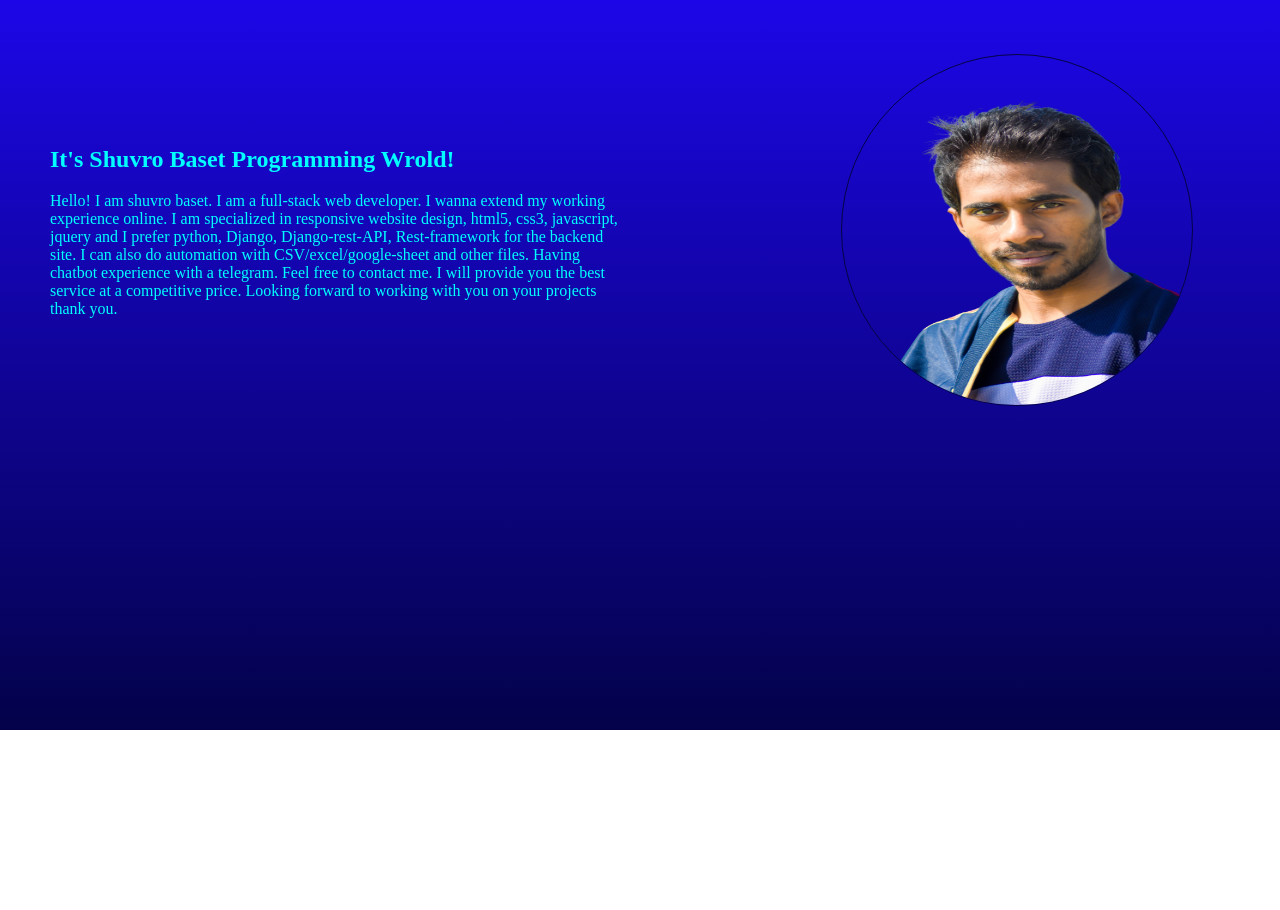
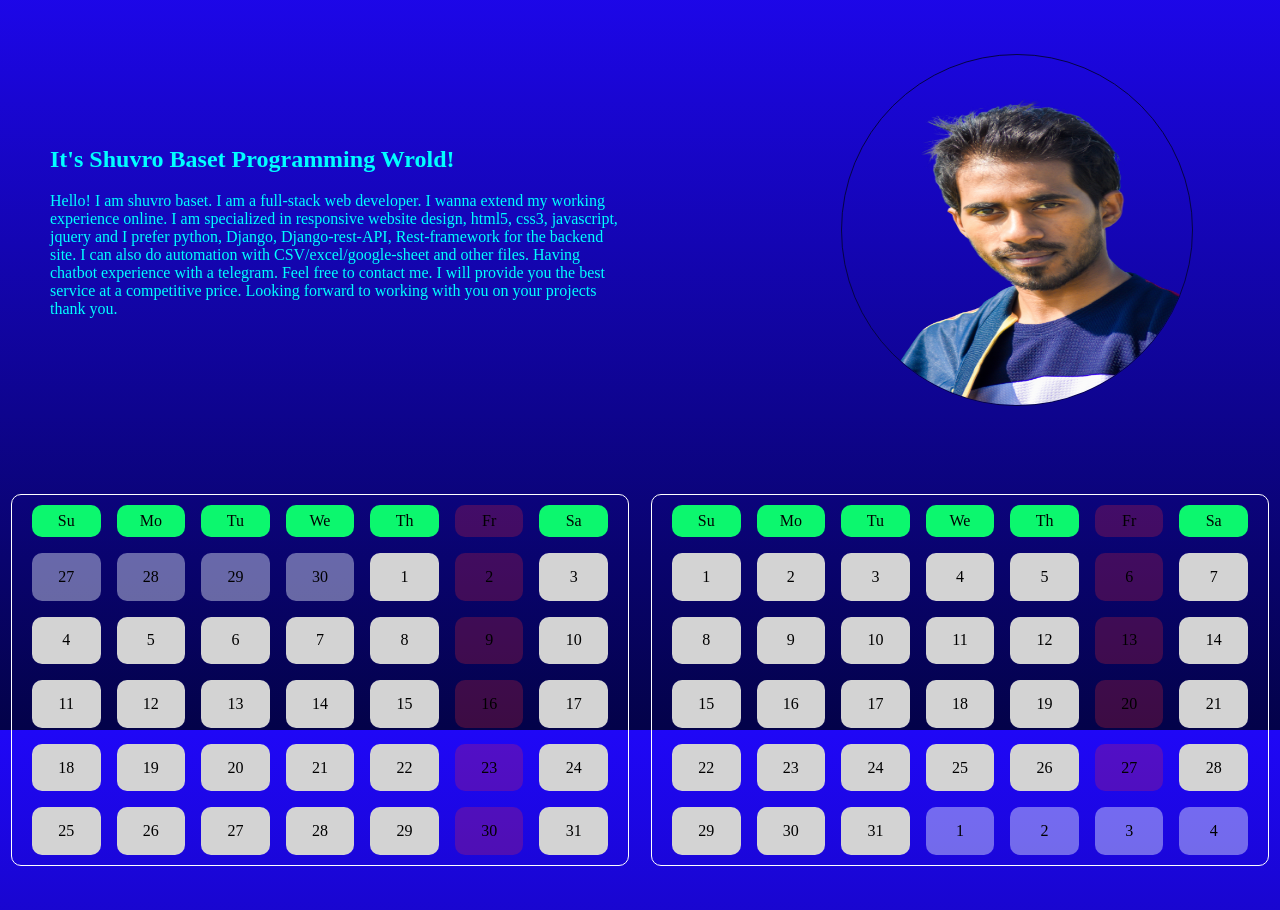
Before and after one commit to shuvro-baset/web-design-practise, a plain HTML site: page module_6-8_practise/index.html in a window 1280 px wide. Shown: the part 70-980 px from the top of the page. Before the commit the page ends 800 px from the top, so only its background shows below. Drawn offline with Linux system fonts and the light colour scheme; a web font is replaced by a local one.

Commit message:
calender wip

```diff
--- a/module_6-8_practise/index.html
+++ b/module_6-8_practise/index.html
@@ -43,7 +43,96 @@
     </section>
 
     <section class="calender">
+        <div class="calender-1">
+            <div class="day date">Su</div>
+            <div class="day date">Mo</div>
+            <div class="day date">Tu</div>
+            <div class="day date">We</div>
+            <div class="day date">Th</div>
+            <div class="day date holidays">Fr</div>
+            <div class="day date">Sa</div>
+            <div class="day another-month">27</div>
+            <div class="day another-month">28</div>
+            <div class="day another-month">29</div>
+            <div class="day another-month">30</div>
+            <div class="day">1</div>
+            <div class="day holidays">2</div>
+            <div class="day">3</div>
+            <div class="day">4</div>
+            <div class="day">5</div>
+            <div class="day">6</div>
+            <div class="day">7</div>
+            <div class="day">8</div>
+            <div class="day holidays">9</div>
+            <div class="day">10</div>
+            <div class="day">11</div>
+            <div class="day">12</div>
+            <div class="day">13</div>
+            <div class="day">14</div>
+            <div class="day">15</div>
+            <div class="day holidays">16</div>
+            <div class="day">17</div>
+            <div class="day">18</div>
+            <div class="day">19</div>
+            <div class="day">20</div>
+            <div class="day">21</div>
+            <div class="day">22</div>
+            <div class="day holidays">23</div>
+            <div class="day">24</div>
+            <div class="day">25</div>
+            <div class="day">26</div>
+            <div class="day">27</div>
+            <div class="day">28</div>
+            <div class="day">29</div>
+            <div class="day holidays">30</div>
+            <div class="day">31</div>
 
+        </div>
+        <div class="calender-2">
+            <div class="day date">Su</div>
+            <div class="day date">Mo</div>
+            <div class="day date">Tu</div>
+            <div class="day date">We</div>
+            <div class="day date">Th</div>
+            <div class="day date holidays">Fr</div>
+            <div class="day date">Sa</div>
+            <div class="day">1</div>
+            <div class="day">2</div>
+            <div class="day">3</div>
+            <div class="day">4</div>
+            <div class="day">5</div>
+            <div class="day holidays">6</div>
+            <div class="day">7</div>
+            <div class="day">8</div>
+            <div class="day">9</div>
+            <div class="day">10</div>
+            <div class="day">11</div>
+            <div class="day">12</div>
+            <div class="day holidays">13</div>
+            <div class="day">14</div>
+            <div class="day">15</div>
+            <div class="day">16</div>
+            <div class="day">17</div>
+            <div class="day">18</div>
+            <div class="day">19</div>
+            <div class="day holidays">20</div>
+            <div class="day">21</div>
+            <div class="day">22</div>
+            <div class="day">23</div>
+            <div class="day">24</div>
+            <div class="day">25</div>
+            <div class="day">26</div>
+            <div class="day holidays">27</div>
+            <div class="day">28</div>
+            <div class="day">29</div>
+            <div class="day">30</div>
+            <div class="day">31</div>
+            <div class="day another-month">1</div>
+            <div class="day another-month">2</div>
+            <div class="day holidays another-month">3</div>
+            <div class="day another-month">4</div>
+
+        </div>
 
     </section>
 
--- a/module_6-8_practise/style.css
+++ b/module_6-8_practise/style.css
@@ -79,3 +79,41 @@ body {
   transform: scale(1.2);
   transition: transform 2s ease-in-out;
 }
+
+.calender {
+  width: 100%;
+  height: 500px;
+  display: flex;
+  /* flex-direction: column; */
+  align-items: center;
+  justify-content: space-around;
+}
+
+.calender-1,
+.calender-2 {
+  width: 45%;
+  height: 350px;
+  padding: 10px 20px;
+  border: 1px solid white;
+  border-radius: 10px;
+  display: grid;
+  grid-template-columns: repeat(7, 1fr);
+  grid-template-rows: 2em repeat(5, 1fr);
+  grid-gap: 1em;
+}
+.day {
+  background-color: lightgray;
+  border-radius: 10px;
+  display: flex;
+  justify-content: center;
+  align-items: center;
+}
+.date {
+  background-color: rgb(12, 247, 110);
+}
+.holidays {
+  background-color: rgba(253, 44, 44, 0.226);
+}
+.another-month {
+  background-color: rgba(240, 248, 255, 0.411);
+}
```
